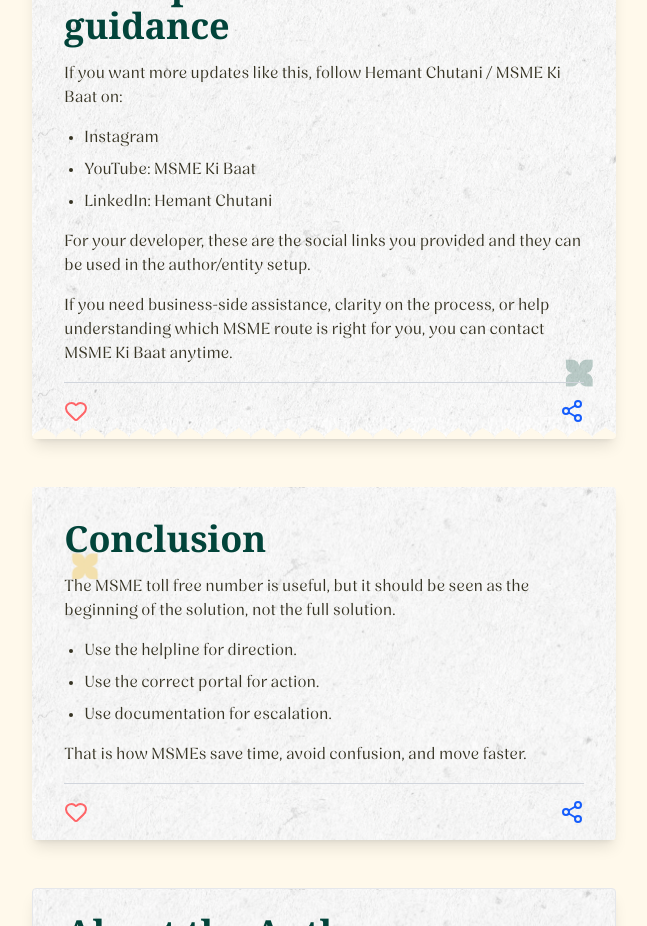
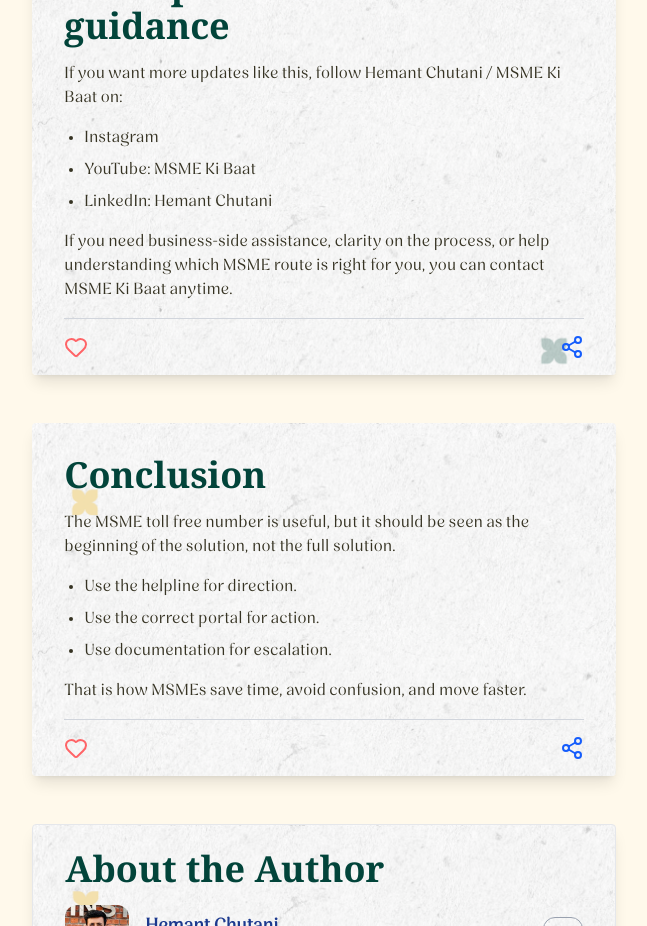
Before and after one commit to AditiJain2705/msme-ki-bat-frontend, a Next.js app: page /blogs/msme-toll-free-number in a window 1280 px wide. Shown: the part 6180-7106 px from the top of the page, without its empty margins (316-963 px from the left). Built offline with nearby package versions, Linux system fonts and the light colour scheme.

Commit message:
content corrected

```diff
--- a/app/blogs/msme-toll-free-number/Main.jsx
+++ b/app/blogs/msme-toll-free-number/Main.jsx
@@ -500,13 +500,11 @@
                             If you want more updates like this, follow Hemant Chutani / MSME Ki Baat on:
                         </p>
                         <ul className="list-disc ml-5 space-y-2 pb-4">
-                            <li>Instagram</li>
-                            <li>YouTube: MSME Ki Baat</li>
-                            <li>LinkedIn: Hemant Chutani</li>
+                            <li><Link href={"https://www.instagram.com/hemant_chutani"} target="_blank">Instagram</Link></li>
+                            <li><Link href={"https://www.linkedin.com/in/hemant-chutani-a2974b117"} target="_blank">YouTube: MSME Ki Baat</Link></li>
+                            <li><Link href={"https://youtube.com/@msmekibaat?si=Yu-bnfYPNnqW6buw"} target="_blank"  >LinkedIn: Hemant Chutani</Link></li>
                         </ul>
-                        <p className="nave-font pb-4">
-                            For your developer, these are the social links you provided and they can be used in the author/entity setup.
-                        </p>
+
                         <p className="nave-font pb-4">
                             If you need business-side assistance, clarity on the process, or help understanding which MSME route is right for you, you can contact MSME Ki Baat anytime.
                         </p>
```
